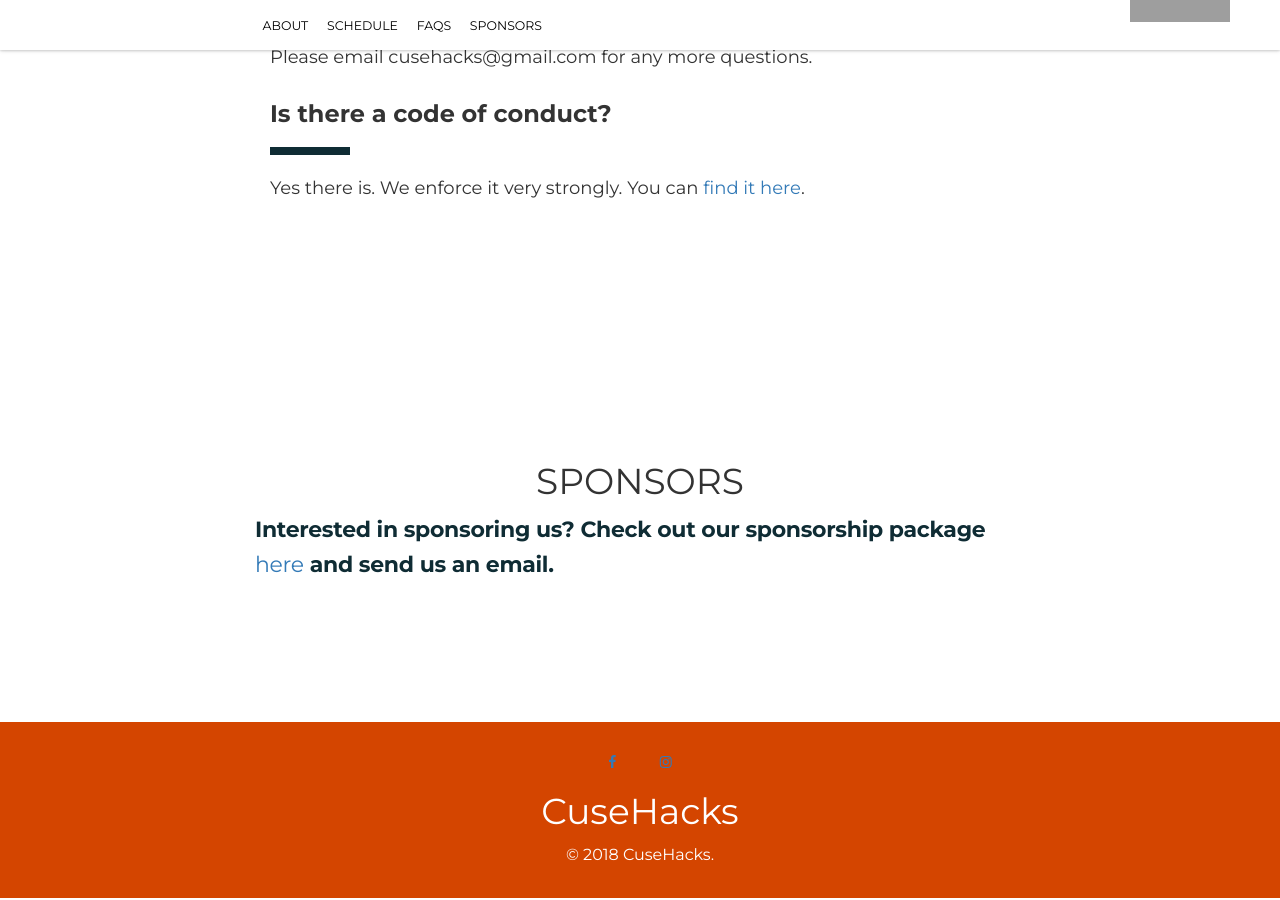
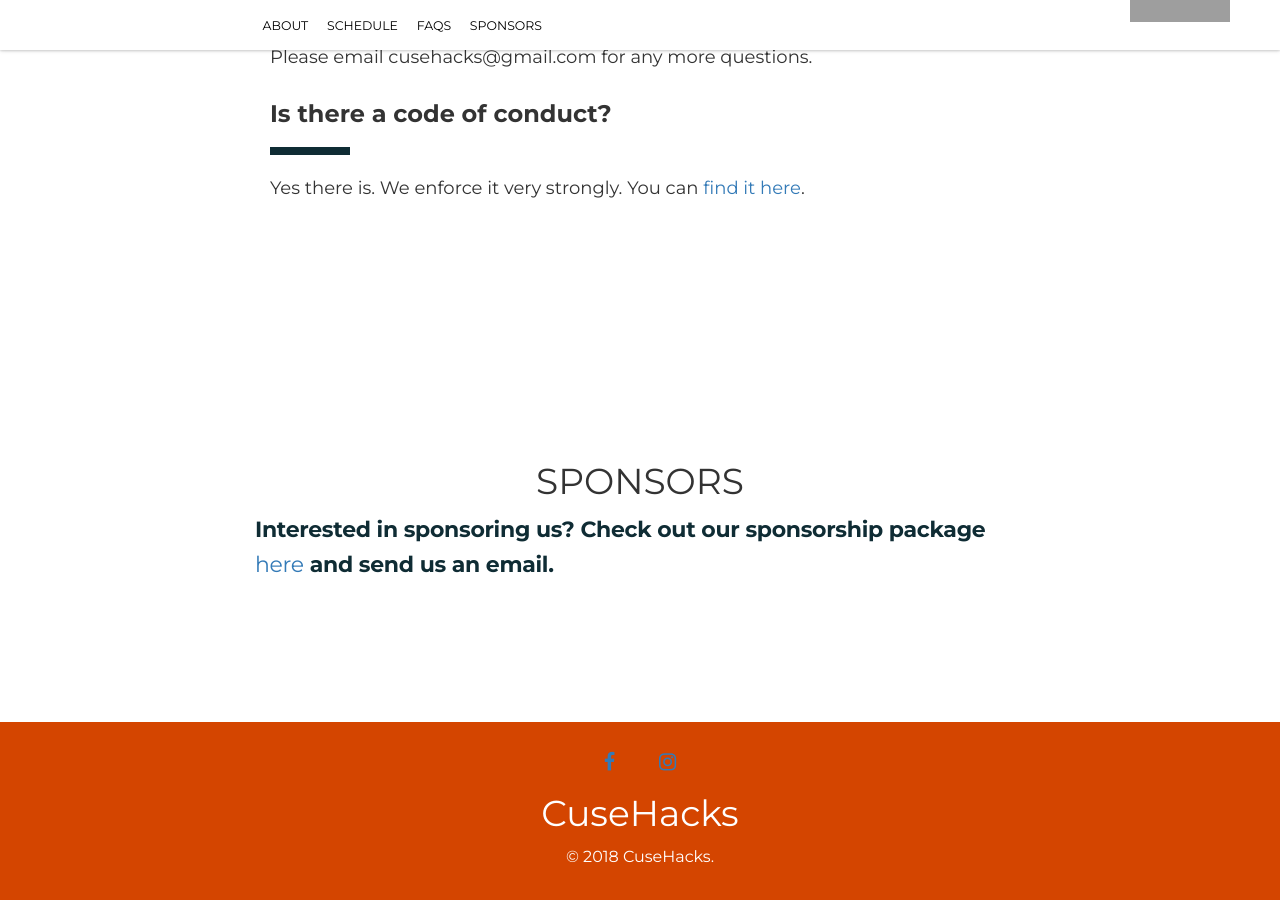
Before and after one commit to innovateorange/cusehacks, a Jekyll site: the page built from index.html, in a window 1280 px wide and 900 px high, scrolled down 3025 px. Built offline with Jekyll 4.4.1, drawn with Linux system fonts in a browser that asks for light colours; nearby versions of some CDN libraries; grey boxes are pictures that could not be loaded.

Commit message:
footer stuff

```diff
--- a/css/original.css
+++ b/css/original.css
@@ -280,12 +280,17 @@
   padding: 30px 0;
 }
 
-.footer .a{
-  color: #fff;
+.footer .a {
+  color: white;
+
 }
 
-.footer .social__icon{
+.footer .social__icon {
   padding: 0px 20px;
+}
+
+.fa {
+  font-size: 20px;
 }
 
 .footer img {
```
